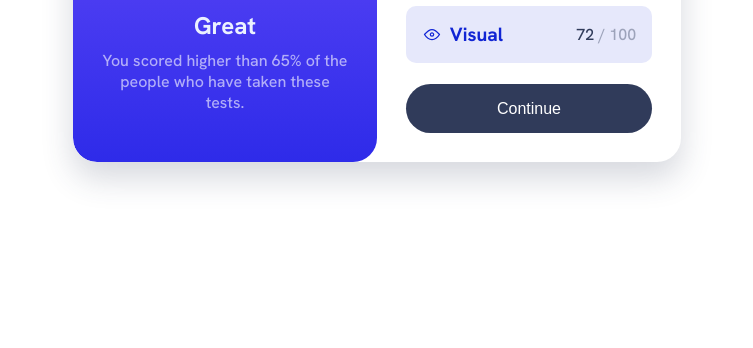
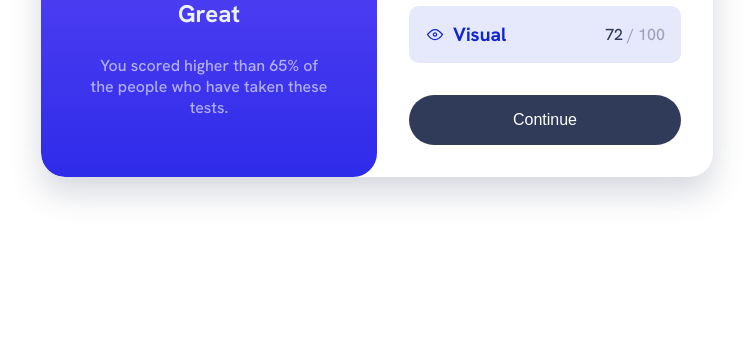
Before and after one commit to devhnry/result-summary-card, a website built with Vite: page index.html in a window 1280 px wide. Shown: the part 452-800 px from the top of the page, without its empty margins (263-1016 px from the left). Built offline with nearby package versions, Linux system fonts and the light colour scheme.

Commit message:
✨ Update: Changes in HTML and SASS Files

```diff
--- a/assets/sass/base/_base.scss
+++ b/assets/sass/base/_base.scss
@@ -9,5 +9,6 @@ body{
     body{
         display: grid;
         place-items: center;
+        min-height: 100vh;
     }
 }
--- a/assets/sass/main.scss
+++ b/assets/sass/main.scss
@@ -7,7 +7,7 @@
 
 .card{
     display: grid;
-    max-width: 46rem;
+    max-width: 42rem;
 
     @media (min-width:37.5em){
         margin-inline: 1rem;
@@ -52,7 +52,7 @@
     background: $gradient-primary;
     border-radius: 0 0 $border-radius $border-radius;
     color: rgba($clr-neutral-100, .6);
-    padding: 1.8rem;
+    padding: 2rem;
 
     @media (min-width: 37.5em){
         border-radius: $border-radius;
@@ -83,12 +83,16 @@
         color: $clr-neutral-200;
     }
 
+    &__text{
+        padding: 1rem;
+    }
+
 }
 
 .summary{
     display: grid;
-    gap: 1.3rem;
-    padding: 1.8rem;
+    gap: 2rem;
+    padding: 2rem;
 
     &__item{
         display: flex;
--- a/index.html
+++ b/index.html
@@ -18,7 +18,7 @@
       <p class="result__score"><span>76</span> of 100</p>
       <div class="container container--result">
         <p class="result__grade">Great</p>
-        <p>You scored higher than 65% of the people who have taken these tests.</p>
+        <p class="result__text">You scored higher than 65% of the people who have taken these tests.</p>
       </div>
     </div>
 
```
Also changed, not shown: assets/css/style.css.
